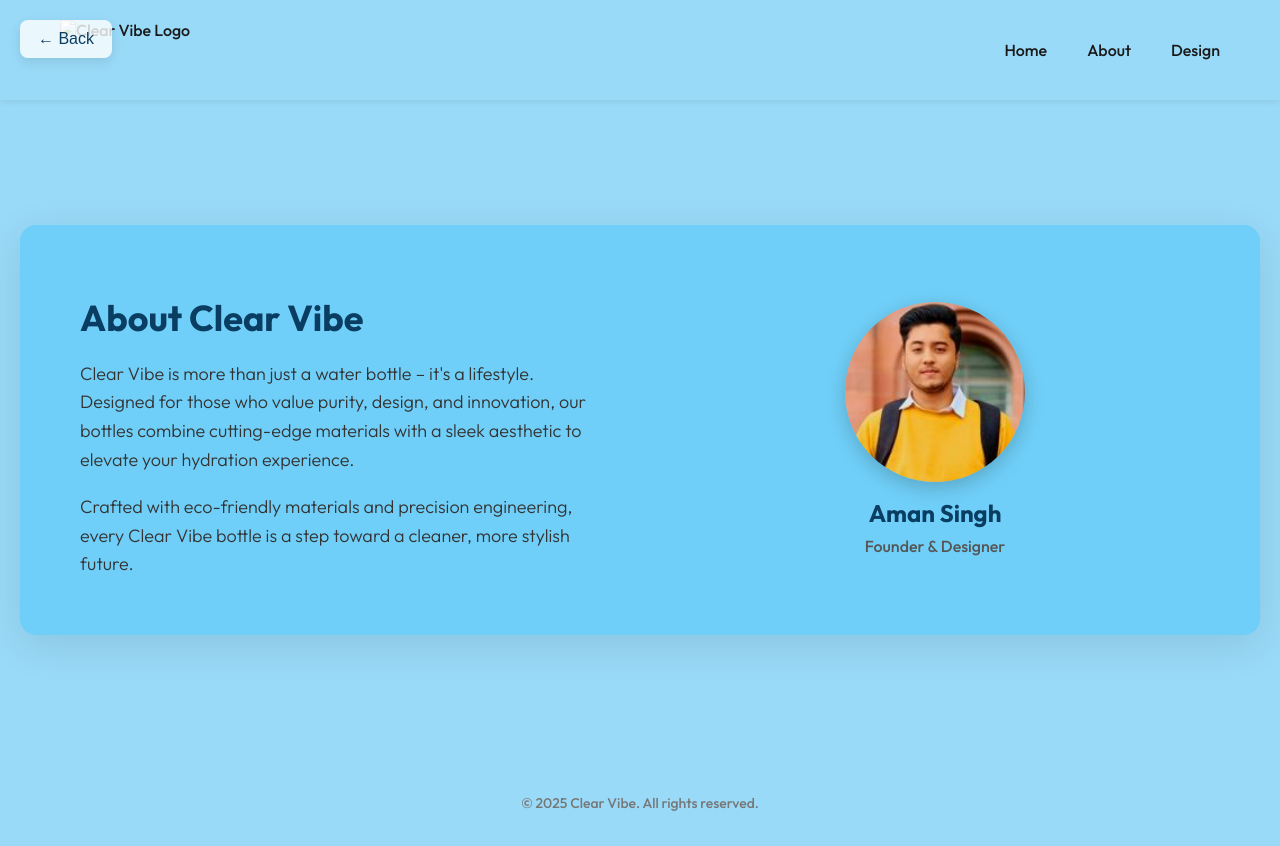
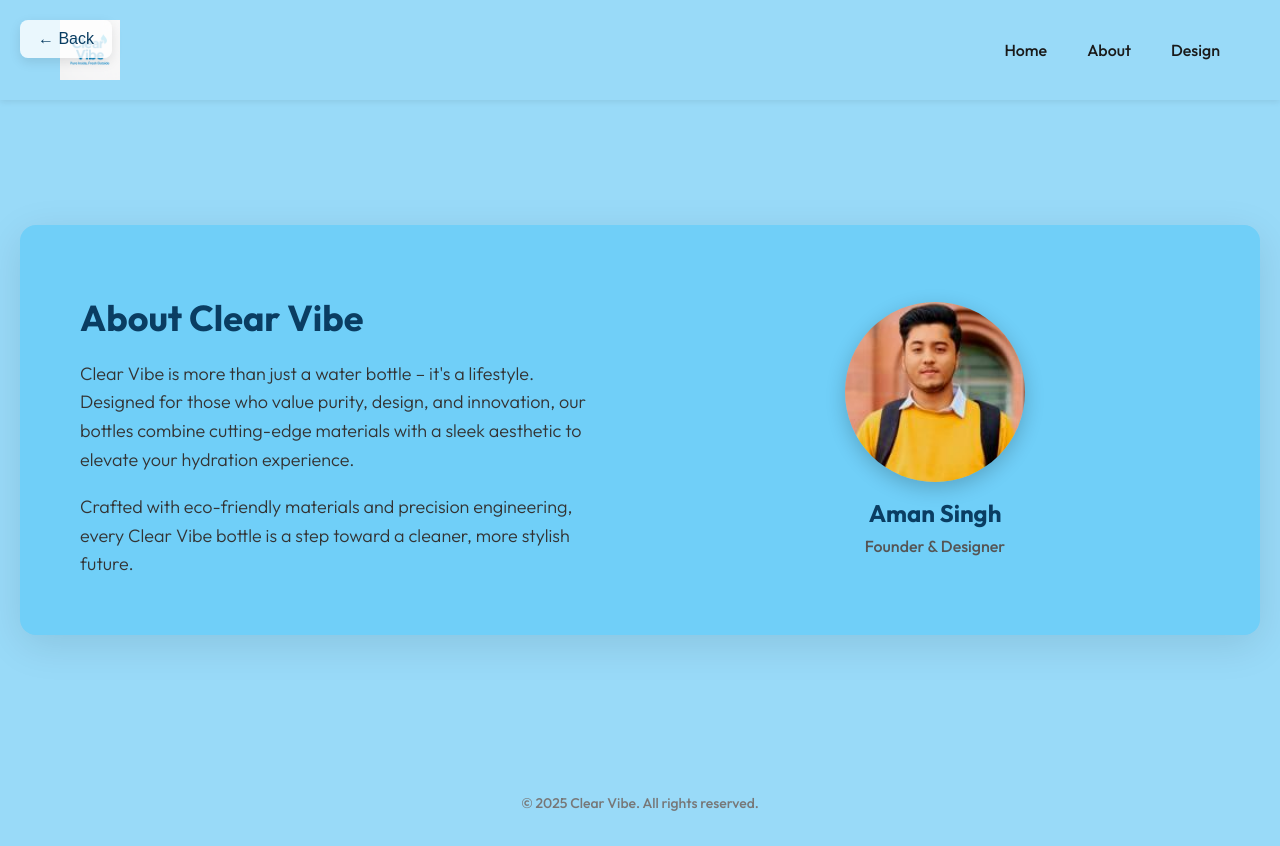
Before and after one commit to ClearVibeSip/Clear-Vibe, a plain HTML site: page about.html in a window 1280 px wide. Drawn offline with Linux system fonts and the light colour scheme.

Commit message:
Update about.html

```diff
--- a/about.html
+++ b/about.html
@@ -10,7 +10,7 @@
 </head>
 <body>
   <header>
-    <img src="assets/logo.png" alt="Clear Vibe Logo" class="header-logo" />
+    <img src="logo.png" alt="Clear Vibe Logo" class="header-logo" />
     <nav>
       <ul>
         <li><a href="index.html">Home</a></li>
```
